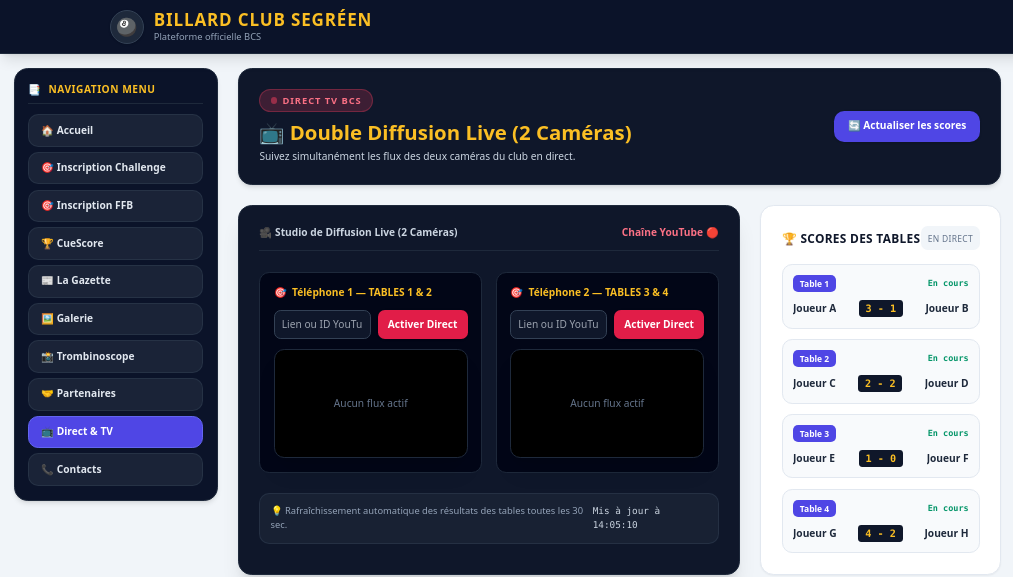
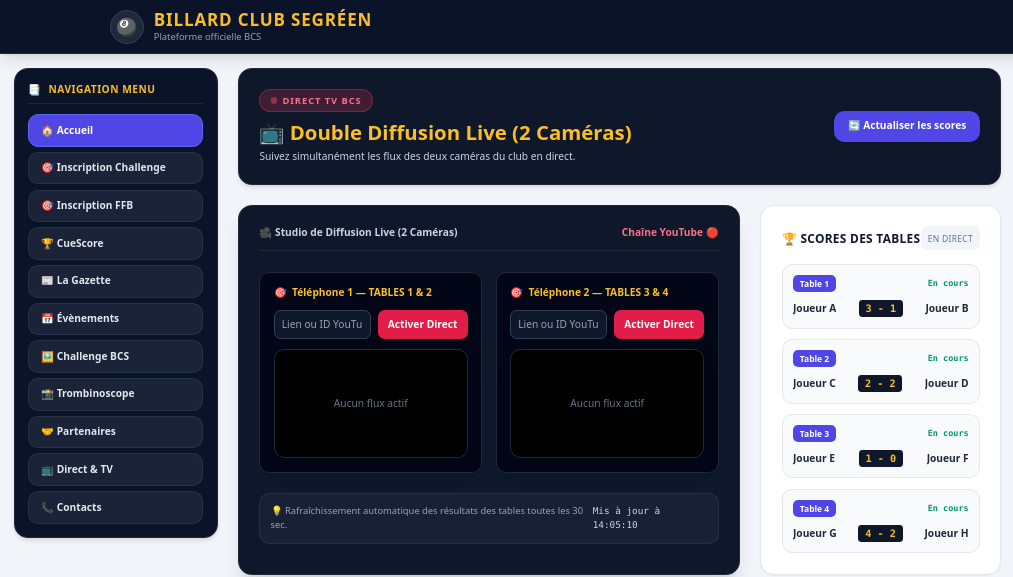
Before and after one commit to billardclubsegreen-cpu/billardclubsegreen, a plain HTML site: page streaming.html in a window 1280 px wide. Shown: the top 577 px of the page, 0-1013 px from the left. Drawn offline with nearby package versions, Linux system fonts and the light colour scheme.

Commit message:
Add files via upload

```diff
--- a/streaming.html
+++ b/streaming.html
@@ -47,17 +47,19 @@
                     <span>📑</span> Navigation Menu
                 </div>
 
+
                 <!-- NAVIGATION PUBLIQUE VERTICALE -->
                 <nav id="nav-publique" class="flex flex-col gap-1.5 text-xs font-bold">
-                    <a href="index.html" class="bg-slate-800/80 hover:bg-slate-700 text-slate-200 px-3.5 py-2.5 rounded-xl transition border border-slate-700/50 flex items-center gap-2">🏠 Accueil</a>
-                    <button onclick="ouvrirModalInscription()" class="bg-slate-800/80 hover:bg-slate-700 text-slate-200 px-3.5 py-2.5 rounded-xl transition border border-slate-700/50 cursor-pointer text-left flex items-center gap-2">🎯 Inscription Challenge</button>
+                    <a href="index.html" class="bg-indigo-600 text-white px-3.5 py-2.5 rounded-xl transition border border-indigo-500 flex items-center gap-2">🏠 Accueil</a>
+                    <a href="inscriptionchallenge.html" class="bg-slate-800/80 hover:bg-slate-700 text-slate-200 px-3.5 py-2.5 rounded-xl transition border border-slate-700/50 flex items-center gap-2">🎯 Inscription Challenge</a>
                     <a href="inscriptionffb.html" class="bg-slate-800/80 hover:bg-slate-700 text-slate-200 px-3.5 py-2.5 rounded-xl transition border border-slate-700/50 flex items-center gap-2">🎯 Inscription FFB</a>
                     <a href="cuescore.html" class="bg-slate-800/80 hover:bg-slate-700 text-slate-200 px-3.5 py-2.5 rounded-xl transition border border-slate-700/50 flex items-center gap-2">🏆 CueScore</a>
                     <a href="gazette.html" class="bg-slate-800/80 hover:bg-slate-700 text-slate-200 px-3.5 py-2.5 rounded-xl transition border border-slate-700/50 flex items-center gap-2">📰 La Gazette</a>
-                    <a href="galerie.html" class="bg-slate-800/80 hover:bg-slate-700 text-slate-200 px-3.5 py-2.5 rounded-xl transition border border-slate-700/50 flex items-center gap-2">🖼️ Galerie</a>
-                    <a href="trombinoscope.html" class="bg-slate-800/80 hover:bg-slate-700 text-slate-200 px-3.5 py-2.5 rounded-xl transition border border-slate-700/50 flex items-center gap-2">📸 Trombinoscope</a>
+					<a href="evenements.html" class="bg-slate-800/80 hover:bg-slate-700 text-slate-200 px-3.5 py-2.5 rounded-xl transition border border-slate-700/50 flex items-center gap-2">📅 Évènements</a>
+					<a href="galerie.html" class="bg-slate-800/80 hover:bg-slate-700 text-slate-200 px-3.5 py-2.5 rounded-xl transition border border-slate-700/50 flex items-center gap-2">🖼️ Challenge BCS</a>
+					<a href="trombinoscope.html" class="bg-slate-800/80 hover:bg-slate-700 text-slate-200 px-3.5 py-2.5 rounded-xl transition border border-slate-700/50 flex items-center gap-2">📸 Trombinoscope</a>
                     <a href="partenaires.html" class="bg-slate-800/80 hover:bg-slate-700 text-slate-200 px-3.5 py-2.5 rounded-xl transition border border-slate-700/50 flex items-center gap-2">🤝 Partenaires</a>
-                    <a href="streaming.html" class="bg-indigo-600 text-white px-3.5 py-2.5 rounded-xl transition border border-indigo-500 flex items-center gap-2">📺 Direct & TV</a>
+                    <a href="streaming.html" class="bg-slate-800/80 hover:bg-slate-700 text-slate-200 px-3.5 py-2.5 rounded-xl transition border border-slate-700/50 flex items-center gap-2">📺 Direct & TV</a>
                     <a href="contacts.html" class="bg-slate-800/80 hover:bg-slate-700 text-slate-200 px-3.5 py-2.5 rounded-xl transition border border-slate-700/50 flex items-center gap-2">📞 Contacts</a>
                 </nav>
 
```
Also changed, not shown: stock.html (+6 -4 lines), trombinoscope.html (+6 -4 lines).
